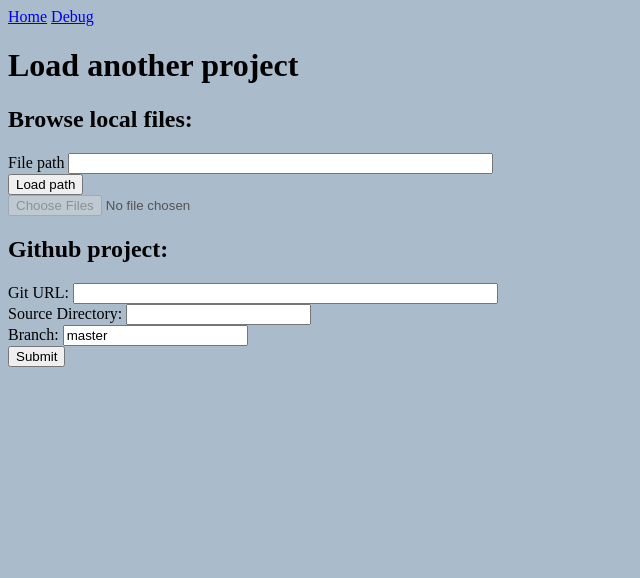
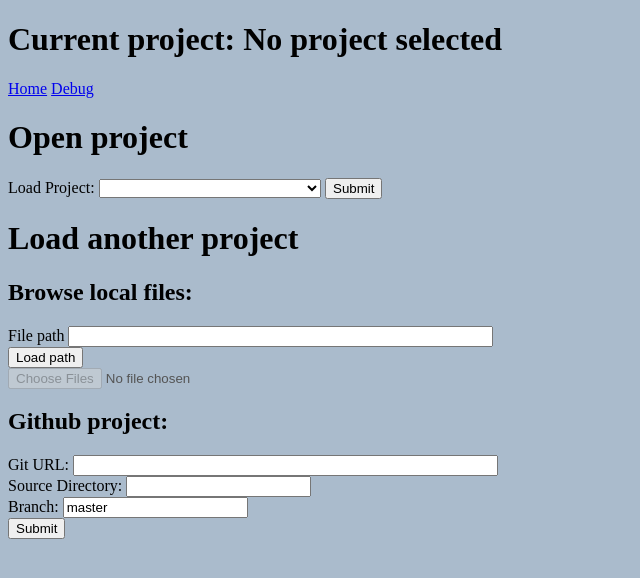
Before and after one commit to jimkon/Python-source-metrics, a Flask app: page /project/ in a window 1280 px wide. Shown: the top 578 px of the page, without its empty margins (0-640 px from the left). Run offline with Flask 2, Linux system fonts and the light colour scheme; lists and menus that the app fills with data are empty.

Commit message:
Feature: App: open project

```diff
--- a/app.py
+++ b/app.py
@@ -11,7 +11,8 @@
 debug_flag = True
 print(f"{debug_flag=}")
 
-dataset_controller = DatasetController()
+dataset_controller = DatasetController.get_instance()
+dataset_name = 'No project selected'
 
 
 @app.route('/')
@@ -19,12 +20,16 @@
     if dataset_controller.current_dataset is None:
         return redirect(url_for('project'))
 
+    global dataset_name
+    dataset_name = dataset_controller.current_dataset.name
+
     table_of_content_dict = {k: v.__name__ for k, v in FullReport.content_dict.items()}
     return render_template('index.html', **locals(), **globals())
 
 
 @app.route('/obj/<obj_class_name>')
 def obj(obj_class_name):
+    print("debug->", dataset_controller.current_dataset.name)
     cls = get_object_class_from_class_name(obj_class_name.replace(' ', ''))
     html_object = cls().to_html()
     return render_template('objects.html', **locals(), **globals())
@@ -49,7 +54,15 @@
 
 @app.route('/project/', methods=['GET'])
 def project():
+    existing_dataset_names = [dataset.name for dataset in dataset_controller.all_datasets]
     return render_template('project_menu.html', **locals(), **globals())
+
+
+@app.route('/project/open/', methods=['POST'])
+def open_project():
+    dataset_name = request.form['load_project']
+    dataset_controller.open(dataset_name)
+    return redirect(url_for('main'))
 
 
 @app.route('/project/new/source/', methods=['POST'])
@@ -111,3 +124,4 @@
 # TODO add open dataset functionality
 # TODO add delete dataset functionality
 # TODO add new git dataset functionality
+# TODO tidy up the logs
--- a/pystruct/objects/python_object.py
+++ b/pystruct/objects/python_object.py
@@ -11,7 +11,7 @@
     def build(self):
         # srcs = os.listdir(PATH_CODE_COPY_DIR)
         # src_path = os.path.join(PATH_CODE_COPY_DIR, srcs[0])
-        code_dir = DatasetController().current_dataset.code_directory
+        code_dir = DatasetController.get_instance().current_dataset.code_directory
         self._pobj = PythonSourceObj.from_project_source(code_dir)
         return self._pobj.to_dict()
 
--- a/pystruct/plat/dataset_controller.py
+++ b/pystruct/plat/dataset_controller.py
@@ -10,8 +10,18 @@
     return pathlib.Path(PATH_ROOT)
 
 
-class DatasetController(Singleton):
+class DatasetController:
+    __initialized = None
+
+    @classmethod
+    def get_instance(cls):
+        if not cls.__initialized:
+            cls.__initialized = DatasetController()
+            log_disk_ops(f"DatasetController: Instance is created.")
+        return cls.__initialized
+
     def __init__(self):
+        log_disk_ops(f"DatasetController: Initialising...")
         root = pathlib.Path(get_project_root_path())
         datasets_dir = root / 'datasets'
 
@@ -26,10 +36,16 @@
             self._current_dataset = datasets[0]
         else:
             self._current_dataset = None
+        log_disk_ops(f"DatasetController: Reset dataset {self._current_dataset}.")
+
+    @property
+    def all_datasets(self):
+        return self._datasets.get_datasets()
 
     @property
     def current_dataset(self):
         if self._current_dataset is not None and not self._current_dataset.exists():
+            log_disk_ops(f"DatasetController: Current dataset needs to reset dataset {self._current_dataset}: exists={self._current_dataset.exists()}.")
             self._reset_current_dataset()
         return self._current_dataset
 
@@ -51,10 +67,12 @@
             raise ValueError("At least one of dir_path or git_url parameters has to be populated.")
 
     def open(self, dataset_name):
+        log_disk_ops(f"DatasetController: Attempting to open dataset {dataset_name}.")
         for dataset in self._datasets.get_datasets():
             if dataset.name == dataset_name:
                 self._current_dataset = dataset
                 log_disk_ops(f"DatasetController: Opened dataset {self._current_dataset}.")
+                break
         else:
             log_disk_ops(f"DatasetController: Failed to open dataset {dataset_name} (Not found in {self._datasets.path}).")
         return self._current_dataset
--- a/pystruct/utils/file_adapters.py
+++ b/pystruct/utils/file_adapters.py
@@ -12,7 +12,7 @@
     def __init__(self, obj, file_ext, load_kwargs=None, save_kwargs=None):
         self._obj = obj
         self._file_ext = file_ext
-        self._root_dir = DatasetController().current_dataset.objects_directory / self._file_ext
+        self._root_dir = DatasetController.get_instance().current_dataset.objects_directory / self._file_ext
         self._cached_data = None
         self._load_kwargs, self._save_kwargs = load_kwargs, save_kwargs
 
--- a/templates/layout.html
+++ b/templates/layout.html
@@ -6,6 +6,7 @@
     <link rel="stylesheet" href={{url_for('static', filename='styles.css')}}>
 </head>
 <body>
+<h1>Current project: {{ dataset_name }}</h1>
 <a href={{ url_for('main') }}>Home</a>
 {% if debug_flag %}
     <a href={{ url_for('debug') }}>Debug</a>
--- a/templates/project_menu.html
+++ b/templates/project_menu.html
@@ -1,6 +1,25 @@
 {% extends "layout.html" %}
 
 {% block content %}
+<h1>Open project</h1>
+    <form method="POST" action="/project/open">
+        <label for="load_project">Load Project:</label>
+        <select id="load_project" name="load_project" style="width: 30ch;">
+
+            {% for dataset_name in existing_dataset_names %}
+            {% if loop.first %}
+                <option value="{{ dataset_name }}" selected>{{ dataset_name }}</option>
+            {% else %}
+                <option value="{{ dataset_name }}">{{ dataset_name }}</option>
+            {% endif %}
+        {% endfor %}
+
+        </select>
+
+        <input type="submit" value="Submit">
+    </form>
+
+
 <h1>Load another project</h1>
     <label class='error_label'>{{error_message}}</label>
     <form method="POST" action="/project/new/source">
```
